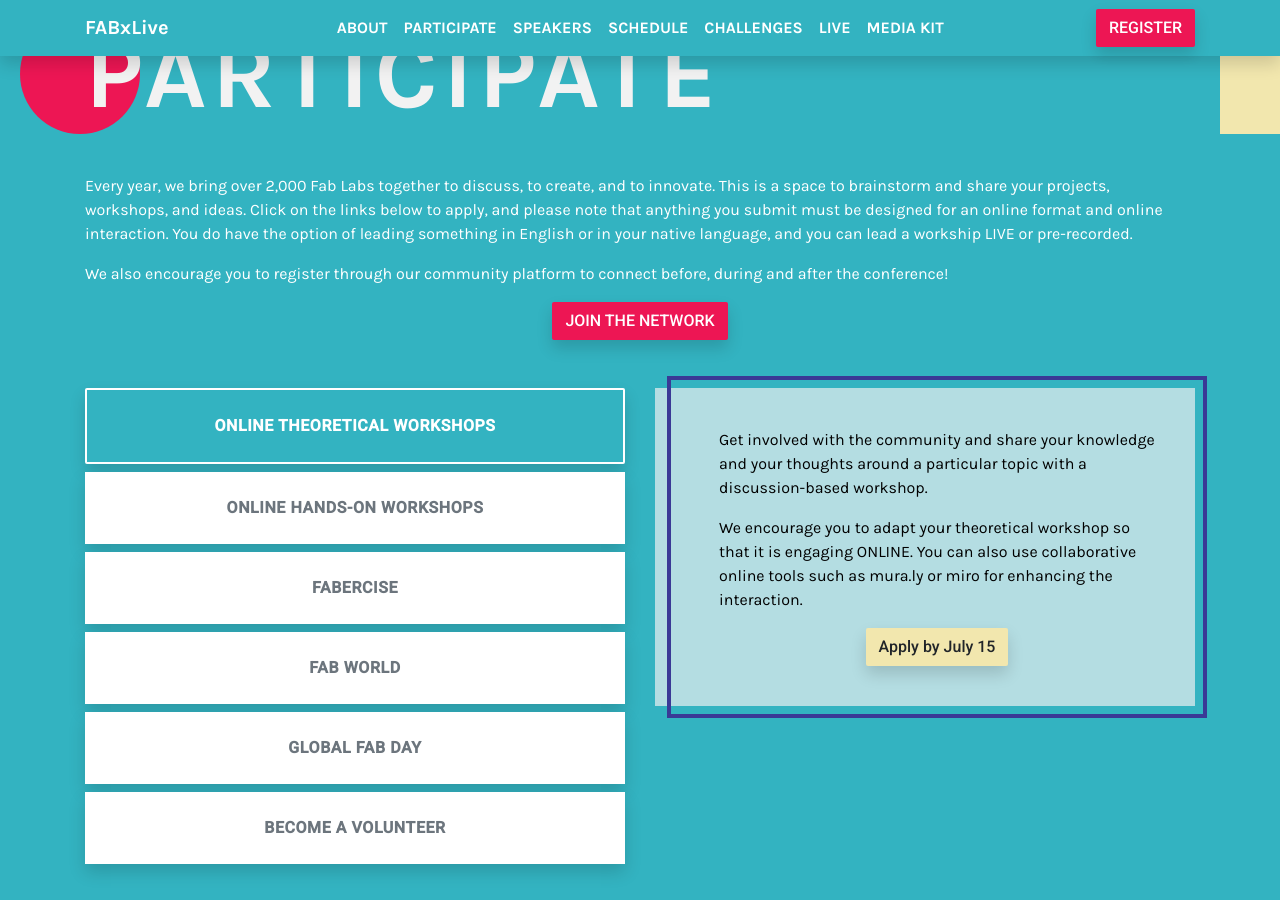
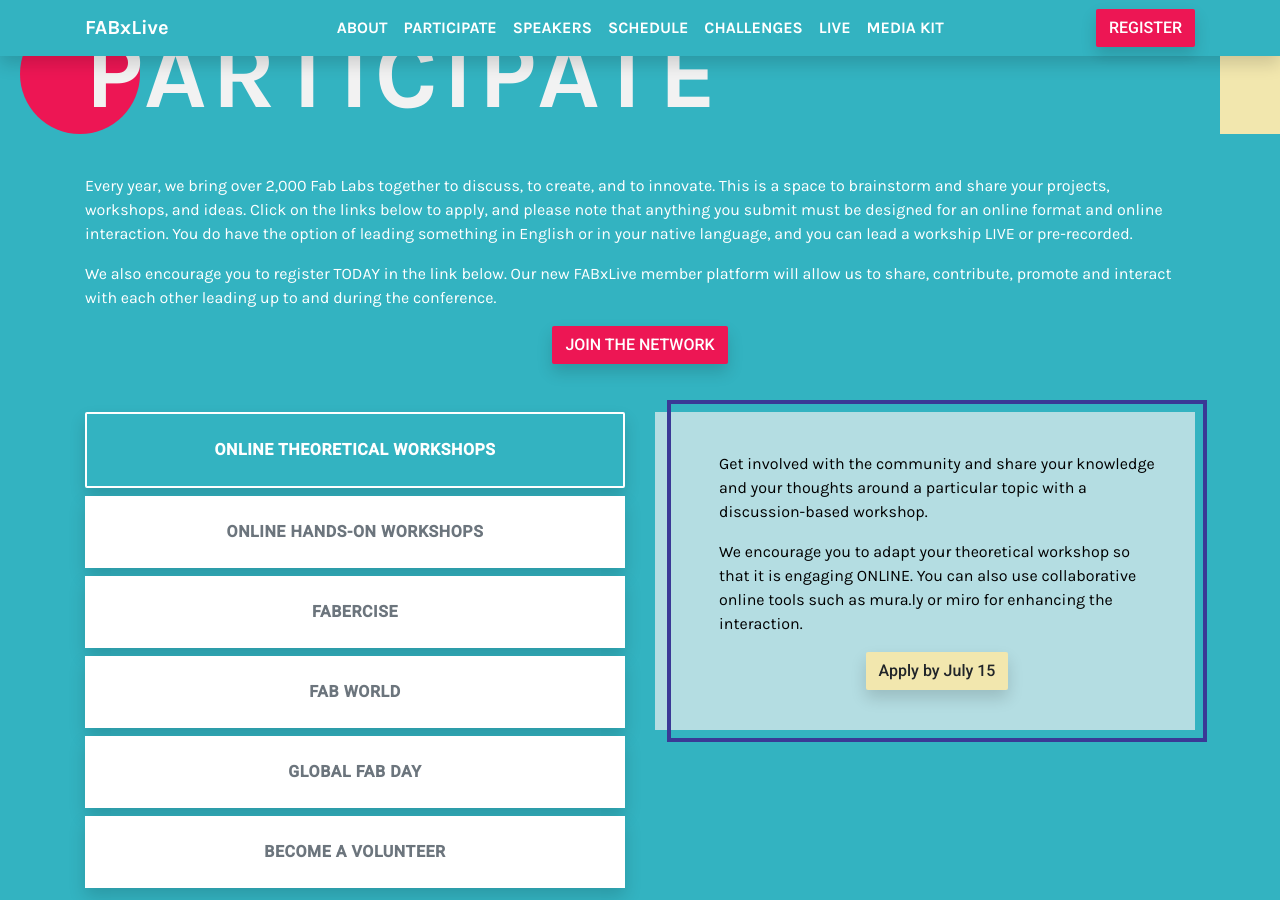
Before and after one commit to fabfoundation/fabxlive2020, a Jekyll site: the page built from index.html, in a window 1280 px wide and 900 px high, scrolled down 2109 px. Built offline with Jekyll 4.4.1, drawn with Linux system fonts in a browser that asks for light colours; nearby versions of some CDN libraries.

Commit message:
Update index.html

```diff
--- a/index.html
+++ b/index.html
@@ -135,7 +135,7 @@
         Click on the links below to apply, and please note that anything you submit must be designed for an online format and online interaction. You do have the option of leading something in English or in your native language, and you can lead a workship LIVE or pre-recorded.
         </p>
         <p>
-        We also encourage you to register through our community platform to connect before, during and after the conference!
+        We also encourage you to register TODAY in the link below. Our new FABxLive member platform will allow us to share, contribute, promote and interact with each other leading up to and during the conference.
         </p>
         <div class="text-center mb-5">
           <a class="btn bg-red shadow" href="https://fabxmembers.fabevent.org/" target="_blank">JOIN THE NETWORK</a>
```
